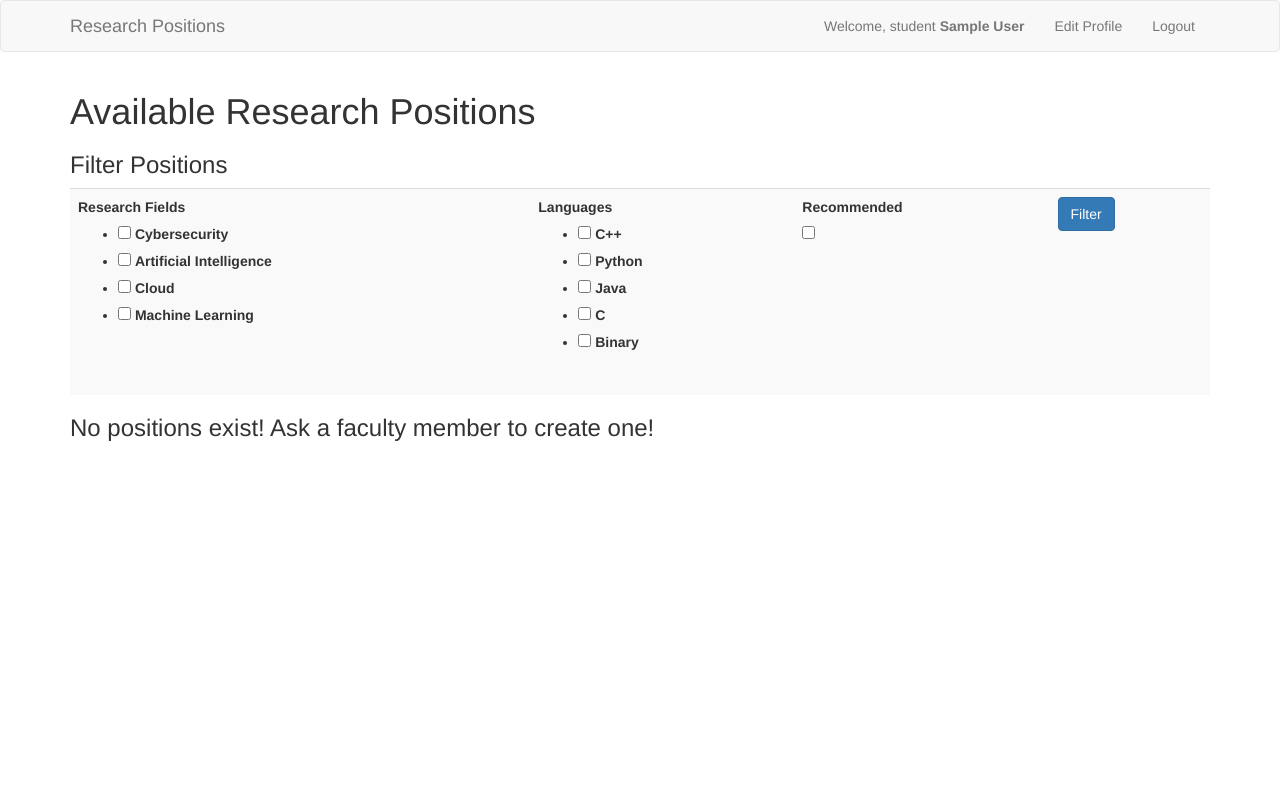
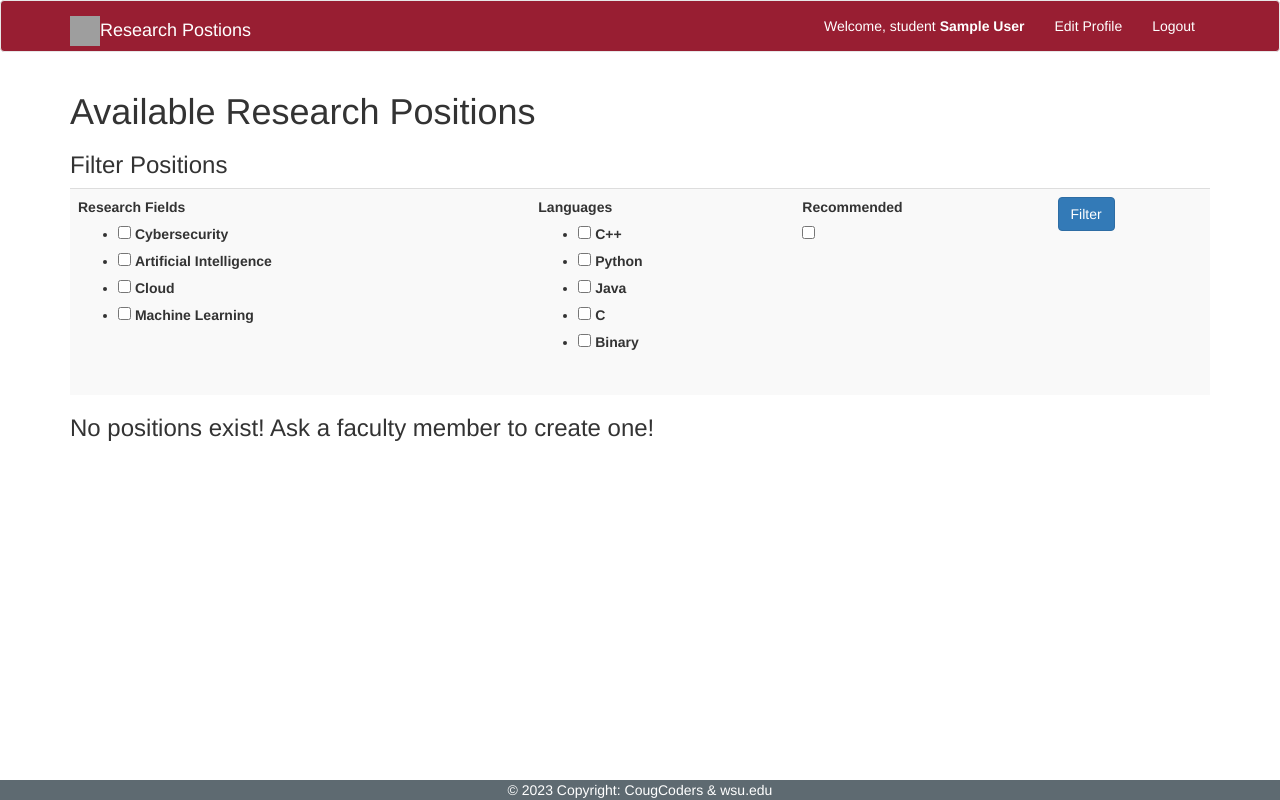
Before and after one commit to WSU-CptS-322-Fall-2023/termproject-cougcoders, a Flask app: page /index in a window 1280 px wide. Run offline with Flask 3, Linux system fonts and the light colour scheme; the visitor is signed in with stand-in values (Sample User, id 1); data comes from the database, SQL or seed files in the repository; data that the repository does not hold is empty; some libraries are stand-ins or nearby versions; grey boxes are pictures that could not be loaded.

Commit message:
added wsu styling to app

```diff
--- a/app/View/static/css/main.css
+++ b/app/View/static/css/main.css
@@ -3,3 +3,25 @@ ul.form-control {
 	height: unset !important;
 	border: none !important;
 }
+
+.navbar-default {
+    background-color: rgb(152, 30, 50) !important;
+	/* text-emphasis-color: rgb(94, 106, 113); */
+}
+
+.nav.navbar-nav.navbar-right li a {
+    color: rgb(255, 255, 255);
+}
+
+
+footer {
+    position: absolute;
+    bottom: 1;
+    width: 100%;
+	text-align: center;
+	color: white;
+}
+
+body {
+    padding-bottom: 50px;
+}
--- a/app/View/templates/base.html
+++ b/app/View/templates/base.html
@@ -21,7 +21,9 @@
                 <span class="icon-bar"></span>
                 <span class="icon-bar"></span>
             </button>
-            <a class="navbar-brand" href="{{ url_for('routes.index') }}">Research Positions</a>
+            <a class="navbar-brand" style="color: white;" href="{{ url_for('routes.index') }}">
+                <span><img src="https://www.ncaaironons.com/images/Washington%20State%20Cougars%201995-Pres%20Alternate%20Logo%20diy%20iron%20on%20transfer%203.png" width="30" height="30">Research Postions</span>
+            </a>
         </div>
         <div class="collapse navbar-collapse" id="bs-example-navbar-collapse-1">
             <ul class="nav navbar-nav navbar-right">
@@ -59,4 +61,12 @@
     {# application content needs to be provided in the app_content block #}
     {% block app_content %}{% endblock %}
 </div>
+
+<footer >
+    <div class="navbar-fixed-bottom text-center" style="background-color: rgb(94, 106, 113) ;">
+        © 2023 Copyright: CougCoders &
+        <a class="text-white" style="color: rgb(255, 255, 255);" href="https://wsu.edu/">wsu.edu</a>
+    </div>
+</footer>
+
 {% endblock %}
```
Also changed, not shown: tests/test_routes.py (+12 -7 lines), app/View/templates/images/wsu.png (added).
